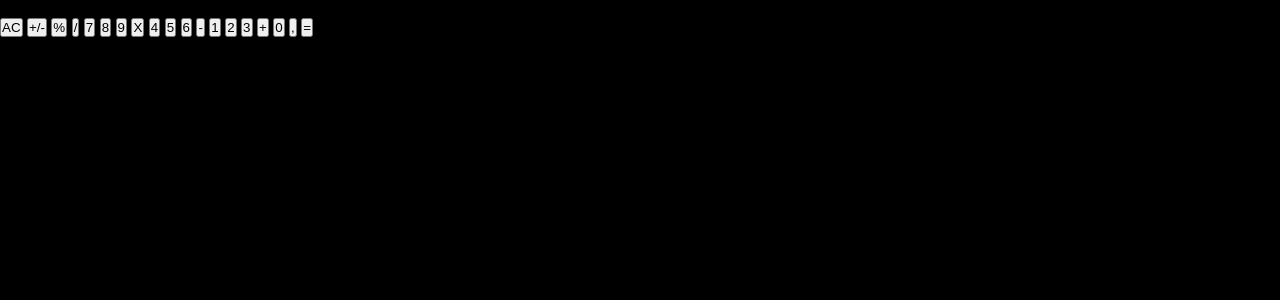
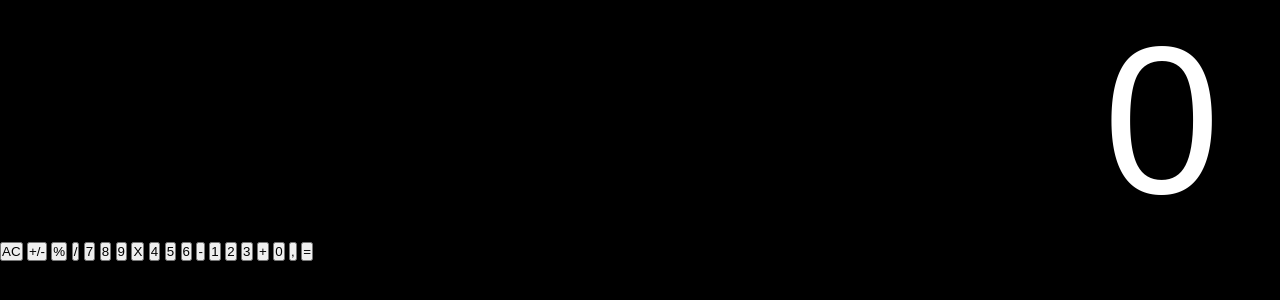
Before and after one commit to thiagomd22/calculator_apple, a plain HTML site: page index.html in a window 1280 px wide. Drawn offline with Linux system fonts and the light colour scheme.

Commit message:
result_css

```diff
--- a/style.css
+++ b/style.css
@@ -3,9 +3,28 @@
     margin: 0;
 }
 
-html, body #fullheight{
+html, body #fullheight {
     min-height: 100% !important;
     height: 100%;
     font-family: Arial, Helvetica, sans-serif;
     background-color: black;
 }
+
+.container {
+    height: 100%;
+    background-color: black;
+}
+
+.result {
+    display: flex;
+    justify-content: flex-end;
+    align-items: flex-end;
+    color: white;
+    height: 39%;
+}
+
+.result span {
+    margin-right: 60px;
+    font-size: 210px;
+    justify-self: flex-end;
+}
```
